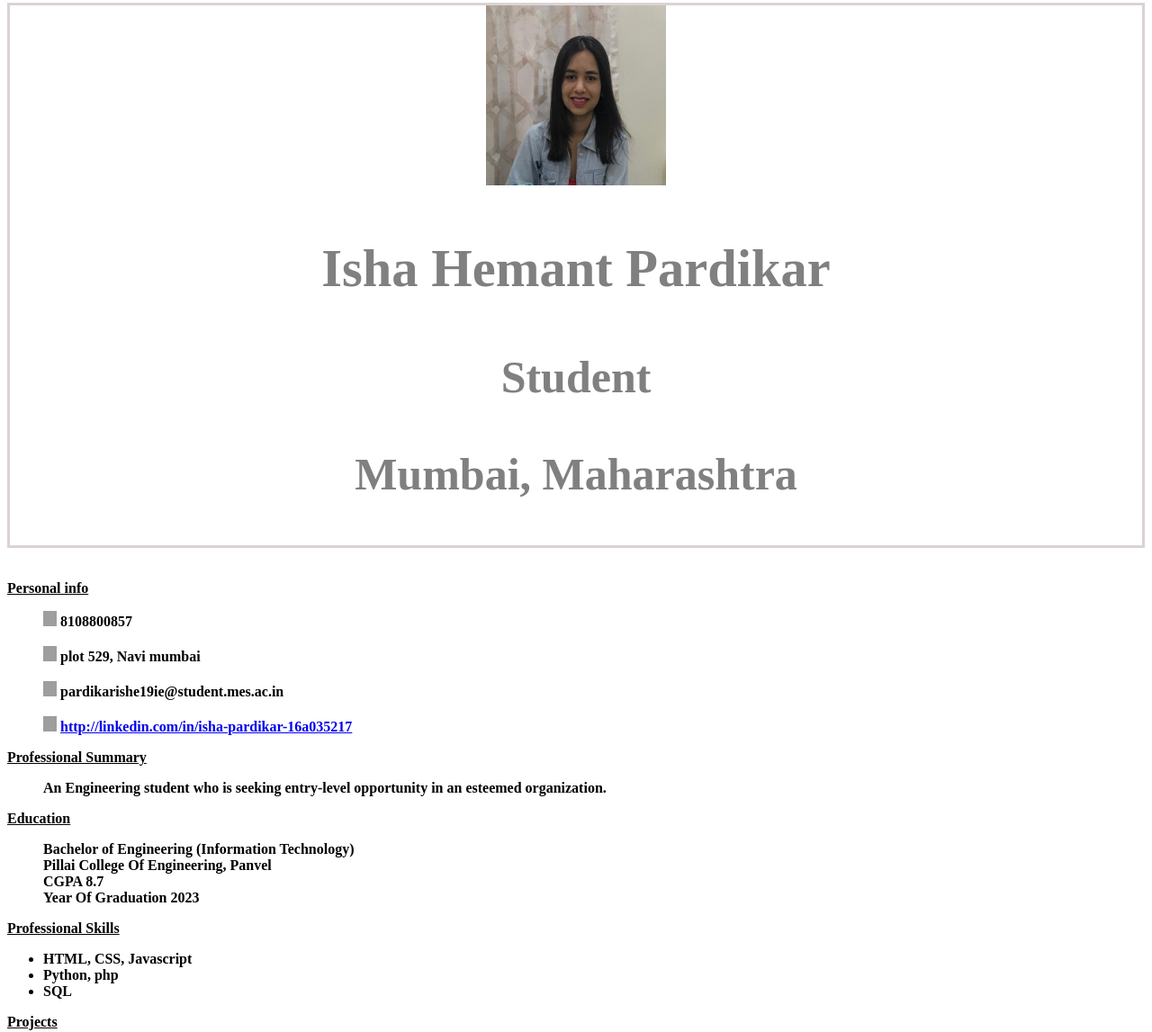
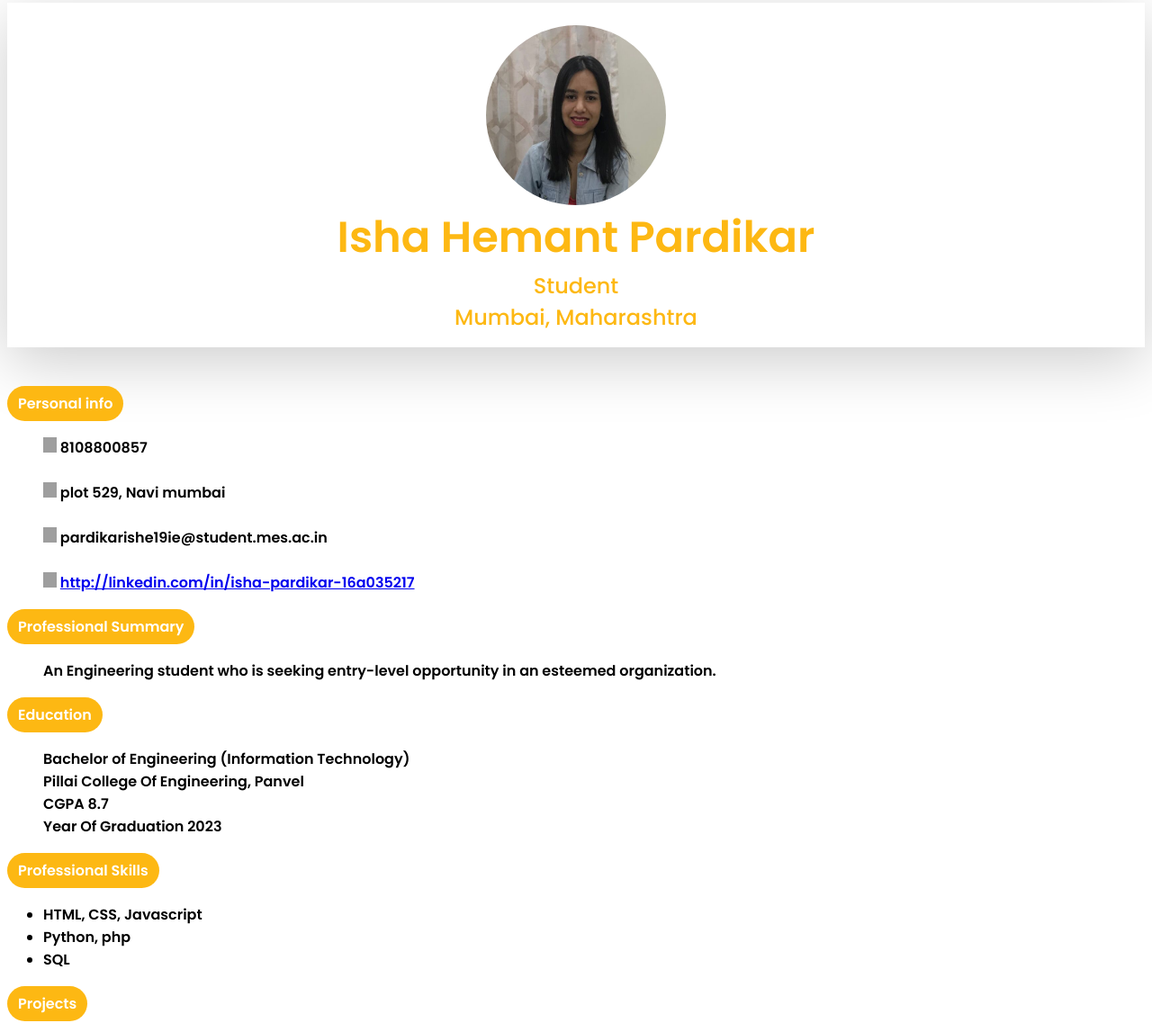
Before and after one commit to ishapardikar/cv-css, a plain HTML site: page Resume.html in a window 1280 px wide. Shown: the part 5-1152 px from the top of the page at 90% size. Drawn offline with Linux system fonts and the light colour scheme; grey boxes are pictures that could not be loaded.

Commit message:
Update style.css

```diff
--- a/style.css
+++ b/style.css
@@ -1,45 +1,84 @@
+@import url("https://fonts.googleapis.com/css2?family=Poppins:wght@100;200;300;400;500;600&display=swap");
+
+* {
+  font-family: Poppins, sans-serif;
+}
+.name-container-info {
+  margin: 0;
+  padding: 0;
+  font-weight: 500;
+}
 .center {
   text-align: center;
-    font-style: normal ;
-    font-size: 50px;
-    color: grey;
-    font-weight:bold;
-    border: 3px solid rgb(219, 210, 210);
+  color: fdb813;
+  font-weight: bold;
+  padding: 16px;
+  margin: 0;
+  box-shadow: 0px 16px 64px rgba(0, 0, 0, 0.2);
+  /*  border: 3px solid rgb(219, 210, 210); */
+}
 
+.center h3 {
+  margin: 0;
+  font-size: 48px;
 }
+
+.center p {
+  margin: 0;
+  font-size: 24px;
+}
+
 .image {
   display: block;
+  margin-top: 9px;
   margin-left: auto;
   margin-right: auto;
+  border-radius: 50%;
 }
 
-.student {
-    color: rgb(33, 33, 192);
-    text-align: center;
-    font-weight: bold;
-
+.main-container ul {
+  margin: 24px 0px;
 }
-
-.location {
-     text-align: center;
- }
-
 p6 {
-     text-decoration: underline;
+  text-decoration: none;
+  background-color: #fdb813;
+  padding: 8px 12px;
+  border-radius: 50px;
+  color: #fff;
 }
 
 p9 {
-    text-decoration: underline;
+  text-decoration: none;
+  background-color: #fdb813;
+  padding: 8px 12px;
+  border-radius: 50px;
+  color: #fff;
+}
+p8 {
+  text-decoration: none;
+  background-color: #fdb813;
+  padding: 8px 12px;
+  border-radius: 50px;
+  color: #fff;
+}
+p7 {
+  text-decoration: none;
+  background-color: #fdb813;
+  padding: 8px 12px;
+  border-radius: 50px;
+  color: #fff;
+}
+p10 {
+  text-decoration: none;
+  background-color: #fdb813;
+  padding: 8px 12px;
+  border-radius: 50px;
+  color: #fff;
 }
 p0 {
-    text-decoration: underline;
+  text-decoration: none;
+  background-color: #fdb813;
+  padding: 8px 12px;
+  border-radius: 50px;
+  color: #fff;
 }
-p7 {
-    text-decoration: underline;
-}
-p10 {
-    text-decoration: underline;
-}
- p0 {
-     text-decoration: underline;
- }
```
Lines whose indentation alone changed are shown as unchanged.
